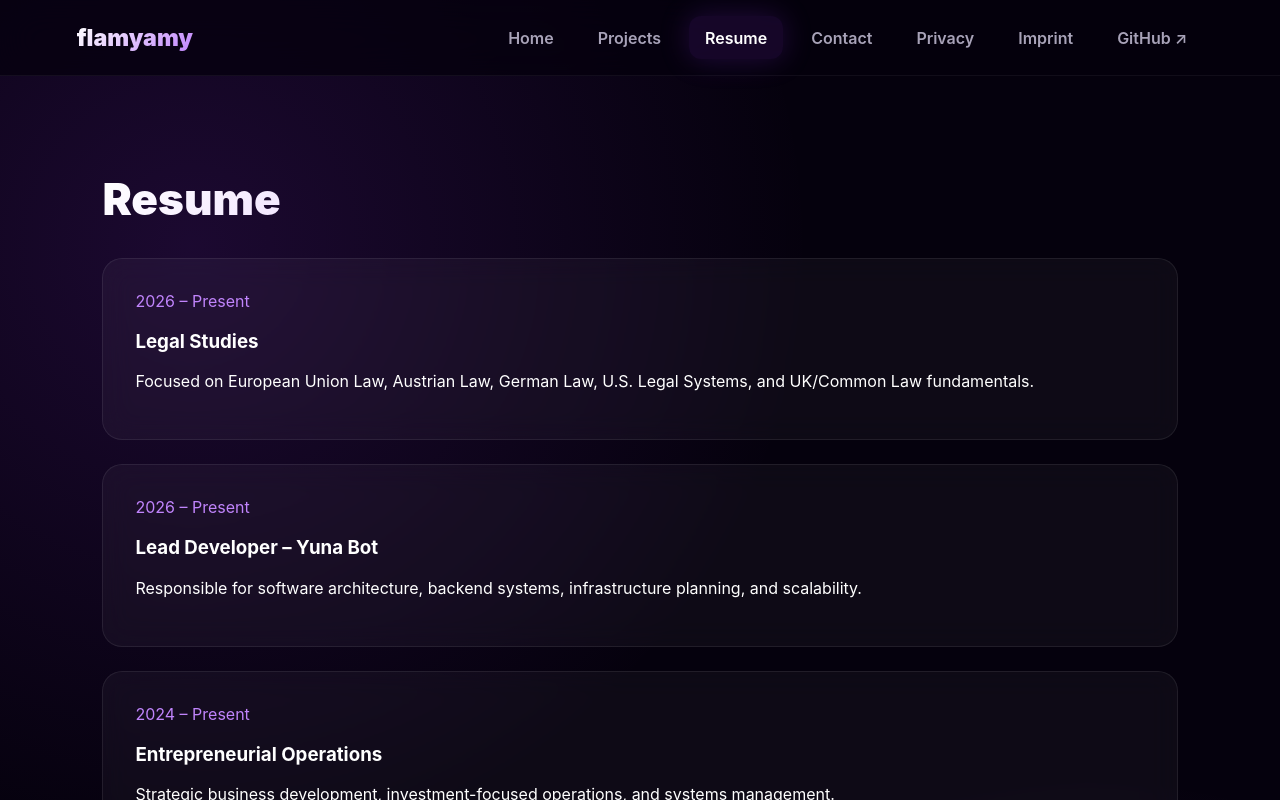
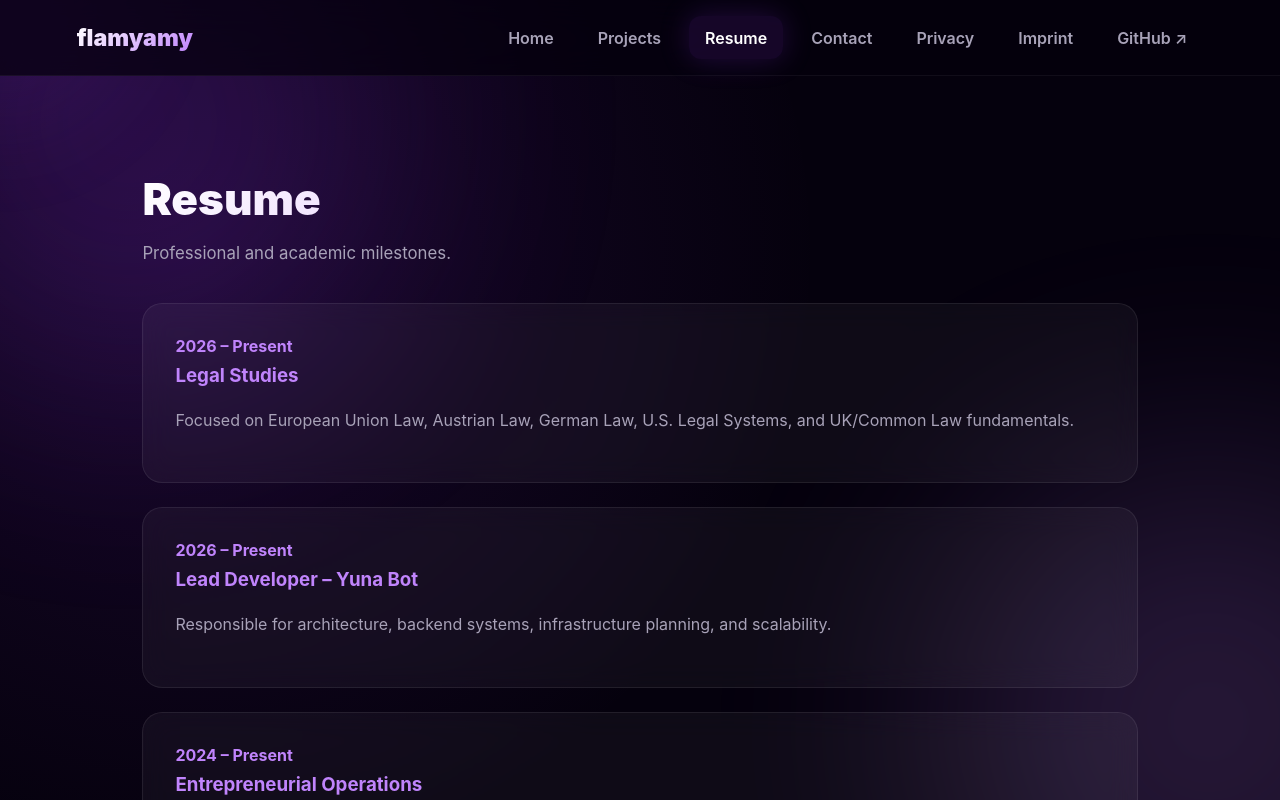
Before and after one commit to flamyamyamy/amys-portfilio, a Vue app in the folder amy-portfolio/: page /resume in a window 1280 px wide. Shown: the top 800 px of the page. Built offline with nearby package versions, Linux system fonts and the light colour scheme.

Commit message:
update v2

```diff
--- a/amy-portfolio/src/App.vue
+++ b/amy-portfolio/src/App.vue
@@ -1,9 +1,23 @@
 <script setup>
+import { onMounted } from 'vue'
 import AppNavbar from './components/layout/AppNavbar.vue'
 import AppFooter from './components/layout/AppFooter.vue'
+
+onMounted(() => {
+  const glow = document.querySelector('.cursor-glow')
+
+  window.addEventListener('mousemove', (e) => {
+    if (!glow) return
+    glow.style.left = `${e.clientX}px`
+    glow.style.top = `${e.clientY}px`
+  })
+})
 </script>
 
 <template>
+  <div class="app-grid-bg"></div>
+  <div class="cursor-glow"></div>
+
   <AppNavbar />
   <router-view />
   <AppFooter />
--- a/amy-portfolio/src/assets/main.css
+++ b/amy-portfolio/src/assets/main.css
@@ -7,8 +7,9 @@
 :root {
   --bg-main: #05010d;
   --bg-secondary: #0b0617;
-  --bg-card: rgba(255,255,255,0.04);
-  --border: rgba(255,255,255,0.08);
+
+  --card-bg: rgba(255, 255, 255, 0.045);
+  --card-border: rgba(255, 255, 255, 0.08);
 
   --text-main: #ffffff;
   --text-dim: #a8a2b8;
@@ -17,8 +18,8 @@
   --purple-light: #c084fc;
   --purple-dark: #7c3aed;
 
-  --shadow-glow: 0 0 30px rgba(147,51,234,0.22);
-  --shadow-card: 0 20px 60px rgba(0,0,0,0.35);
+  --shadow-glow: 0 0 30px rgba(147, 51, 234, 0.22);
+  --shadow-card: 0 20px 60px rgba(0, 0, 0, 0.35);
 
   --radius-lg: 28px;
   --radius-md: 20px;
@@ -35,11 +36,61 @@ body {
   margin: 0;
   font-family: Inter, sans-serif;
   color: var(--text-main);
+  overflow-x: hidden;
   background:
-    radial-gradient(circle at 15% 15%, rgba(147,51,234,0.16), transparent 35%),
-    radial-gradient(circle at 85% 85%, rgba(192,132,252,0.12), transparent 35%),
+    radial-gradient(circle at 15% 15%, rgba(147, 51, 234, 0.14), transparent 35%),
+    radial-gradient(circle at 85% 85%, rgba(192, 132, 252, 0.10), transparent 35%),
     var(--bg-main);
-  overflow-x: hidden;
+  position: relative;
+}
+
+body::before,
+body::after {
+  content: "";
+  position: fixed;
+  width: 500px;
+  height: 500px;
+  border-radius: 50%;
+  filter: blur(120px);
+  opacity: 0.18;
+  pointer-events: none;
+  z-index: -1;
+  animation: floatGlow 16s ease-in-out infinite;
+}
+
+body::before {
+  top: -150px;
+  left: -150px;
+  background: #9333ea;
+}
+
+body::after {
+  bottom: -150px;
+  right: -150px;
+  background: #c084fc;
+}
+
+@keyframes floatGlow {
+  50% {
+    transform: translate(40px, 30px) scale(1.1);
+  }
+}
+
+.cursor-glow {
+  position: fixed;
+  width: 380px;
+  height: 380px;
+  border-radius: 50%;
+  pointer-events: none;
+  z-index: 0;
+  background: radial-gradient(
+    circle,
+    rgba(147, 51, 234, 0.16) 0%,
+    rgba(147, 51, 234, 0.06) 40%,
+    transparent 70%
+  );
+  transform: translate(-50%, -50%);
+  filter: blur(30px);
 }
 
 a {
@@ -54,6 +105,12 @@ img {
 
 .page-container {
   min-height: 100vh;
+  position: relative;
+  z-index: 1;
+}
+
+.section {
+  padding: 6rem 8%;
 }
 
 .section-narrow {
@@ -61,9 +118,17 @@ img {
   margin: 0 auto;
 }
 
+.section-title {
+  font-size: 2.75rem;
+  font-weight: 900;
+  margin: 0 0 1rem;
+  background: linear-gradient(135deg, #fff, var(--purple-light));
+  -webkit-background-clip: text;
+  -webkit-text-fill-color: transparent;
+}
+
 .section-subtitle {
   color: var(--text-dim);
-  margin-top: -1rem;
   margin-bottom: 2.5rem;
   font-size: 1.05rem;
 }
@@ -71,29 +136,29 @@ img {
 .navbar {
   position: sticky;
   top: 0;
-  z-index: 1000;
+  z-index: 999;
   height: 76px;
   padding: 0 6%;
   display: flex;
   align-items: center;
   justify-content: space-between;
   backdrop-filter: blur(18px);
-  background: rgba(5,1,13,0.72);
+  background: rgba(5, 1, 13, 0.72);
   border-bottom: 1px solid rgba(255,255,255,0.05);
 }
 
 .logo {
   font-size: 1.45rem;
   font-weight: 900;
-  background: linear-gradient(135deg,#fff,var(--purple-light));
+  background: linear-gradient(135deg, #fff, var(--purple-light));
   -webkit-background-clip: text;
   -webkit-text-fill-color: transparent;
 }
 
 .nav-links {
   display: flex;
+  align-items: center;
   gap: 0.75rem;
-  align-items: center;
 }
 
 .nav-links a {
@@ -114,22 +179,18 @@ img {
 
 .menu-toggle {
   display: none;
-  background: none;
+  background: transparent;
   border: none;
   color: white;
   font-size: 2rem;
   cursor: pointer;
 }
 
-.hero,
-.section {
-  padding: 6rem 8%;
-}
-
 .hero {
   min-height: 100vh;
   display: flex;
   align-items: center;
+  padding: 6rem 8%;
 }
 
 .hero-content {
@@ -141,59 +202,50 @@ img {
 
 .hero-image {
   border-radius: var(--radius-lg);
-  box-shadow: 0 0 80px rgba(147,51,234,0.35), var(--shadow-card);
-  transition: var(--transition);
+  box-shadow:
+    0 0 80px rgba(147,51,234,0.35),
+    var(--shadow-card);
+  transition: 0.45s ease;
 }
 
 .hero-image:hover {
-  transform: translateY(-8px) scale(1.02);
+  transform: translateY(-10px) scale(1.025);
 }
 
 .status-badge {
   display: inline-block;
   padding: 0.5rem 1rem;
+  margin-bottom: 1.25rem;
   border-radius: 999px;
   background: rgba(147,51,234,0.12);
   border: 1px solid rgba(147,51,234,0.35);
   color: #d8b4fe;
   font-size: 0.9rem;
   font-weight: 600;
-  margin-bottom: 1.25rem;
 }
 
-.hero-title,
-.section-title {
+.hero-title {
+  font-size: clamp(3rem, 8vw, 6rem);
+  line-height: 1.05;
   font-weight: 900;
   margin: 0;
-  background: linear-gradient(135deg,#fff,var(--purple-light));
+  background: linear-gradient(135deg, #fff, var(--purple-light));
   -webkit-background-clip: text;
   -webkit-text-fill-color: transparent;
 }
 
-.hero-title {
-  font-size: clamp(3rem,8vw,6rem);
-  line-height: 1.1;
-}
-
-.section-title {
-  font-size: 2.75rem;
-  margin-bottom: 2rem;
-}
-
 .hero-subtitle {
   color: var(--purple-light);
+  margin-top: 1rem;
   font-size: 1.15rem;
-  margin-top: 1rem;
   font-weight: 600;
 }
 
-.hero-description,
-.content-card p,
-.project-card p,
-.skill-card p,
-.imprint-block p {
+.hero-description {
+  margin-top: 1.5rem;
   color: var(--text-dim);
   line-height: 1.8;
+  max-width: 650px;
 }
 
 .hero-actions {
@@ -207,16 +259,16 @@ img {
   padding: 1rem 1.6rem;
   border-radius: var(--radius-sm);
   font-weight: 700;
-  transition: var(--transition);
+  transition: 0.3s ease;
 }
 
 .btn-primary {
-  background: linear-gradient(135deg,var(--purple),var(--purple-dark));
+  background: linear-gradient(135deg, var(--purple), var(--purple-dark));
   box-shadow: var(--shadow-glow);
 }
 
 .btn-secondary {
-  border: 1px solid var(--border);
+  border: 1px solid var(--card-border);
   background: rgba(255,255,255,0.03);
 }
 
@@ -227,29 +279,73 @@ img {
 .projects-grid,
 .info-grid {
   display: grid;
-  grid-template-columns: repeat(2,1fr);
+  grid-template-columns: repeat(2, 1fr);
   gap: 2rem;
 }
 
 .project-card,
+.content-card,
 .skill-card,
-.content-card,
 .timeline-item,
 .imprint-card {
   padding: 2rem;
   border-radius: var(--radius-md);
-  background: var(--bg-card);
-  border: 1px solid var(--border);
+  background: var(--card-bg);
+  border: 1px solid var(--card-border);
   backdrop-filter: blur(14px);
-  transition: var(--transition);
+  transition: 0.35s ease;
+  position: relative;
+  overflow: hidden;
+}
+
+.project-card::before,
+.content-card::before,
+.skill-card::before,
+.timeline-item::before {
+  content: "";
+  position: absolute;
+  inset: 0;
+  background: linear-gradient(
+    130deg,
+    transparent,
+    rgba(255,255,255,0.05),
+    transparent
+  );
+  transform: translateX(-100%);
+  transition: 0.8s ease;
+}
+
+.project-card:hover::before,
+.content-card:hover::before,
+.skill-card:hover::before,
+.timeline-item:hover::before {
+  transform: translateX(100%);
 }
 
 .project-card:hover,
+.content-card:hover,
 .skill-card:hover,
-.content-card:hover,
 .timeline-item:hover {
-  transform: translateY(-6px);
+  transform: translateY(-8px);
   box-shadow: var(--shadow-glow);
+}
+
+.project-card h3,
+.content-card h3,
+.skill-card h3,
+.timeline-item h3,
+.imprint-block h3 {
+  color: var(--purple-light);
+  margin-top: 0;
+}
+
+.project-card p,
+.content-card p,
+.skill-card p,
+.timeline-item p,
+.imprint-block p {
+  color: var(--text-dim);
+  line-height: 1.8;
 }
 
 .timeline {
@@ -258,17 +354,25 @@ img {
   gap: 1.5rem;
 }
 
-.timeline-item span,
-.imprint-block h3,
-.content-card h3,
-.project-card h3,
-.skill-card h3 {
+.timeline-item span {
+  display: inline-block;
+  margin-bottom: 0.5rem;
   color: var(--purple-light);
+  font-weight: 700;
+}
+
+.imprint-block {
+  padding: 1.4rem 0;
+  border-bottom: 1px solid rgba(255,255,255,0.06);
+}
+
+.imprint-block:last-child {
+  border-bottom: none;
 }
 
 .footer {
+  margin-top: 6rem;
   padding: 4rem 8% 2rem;
-  margin-top: 6rem;
   border-top: 1px solid rgba(255,255,255,0.06);
   background: rgba(255,255,255,0.015);
 }
@@ -277,13 +381,16 @@ img {
   display: grid;
   grid-template-columns: 2fr 1fr 1fr;
   gap: 4rem;
-  align-items: start;
+}
+
+.footer-brand h3 {
+  margin-top: 0;
 }
 
 .footer-brand p {
   color: var(--text-dim);
+  line-height: 1.8;
   max-width: 320px;
-  line-height: 1.7;
 }
 
 .footer-links,
@@ -310,6 +417,17 @@ img {
   padding-top: 2rem;
   border-top: 1px solid rgba(255,255,255,0.06);
   color: var(--text-dim);
+}
+
+.reveal {
+  opacity: 0;
+  transform: translateY(35px);
+  transition: 0.8s ease;
+}
+
+.reveal.visible {
+  opacity: 1;
+  transform: translateY(0);
 }
 
 @media (max-width: 900px) {
--- a/amy-portfolio/src/main.js
+++ b/amy-portfolio/src/main.js
@@ -3,6 +3,25 @@ import App from './App.vue'
 import router from './router'
 import './assets/main.css'
 
-createApp(App)
-  .use(router)
-  .mount('#app')
+const app = createApp(App)
+
+app.directive('reveal', {
+  mounted(el) {
+    el.classList.add('reveal-hidden')
+
+    const observer = new IntersectionObserver(
+      ([entry]) => {
+        if (entry.isIntersecting) {
+          el.classList.add('reveal-show')
+          observer.unobserve(el)
+        }
+      },
+      { threshold: 0.15 }
+    )
+
+    observer.observe(el)
+  }
+})
+
+app.use(router)
+app.mount('#app')
--- a/amy-portfolio/src/views/ImprintView.vue
+++ b/amy-portfolio/src/views/ImprintView.vue
@@ -1,10 +1,9 @@
 <template>
   <main class="page-container">
-    <section class="section section-narrow">
+    <section class="section section-narrow" v-reveal>
       <h1 class="section-title">Imprint</h1>
-      <p class="section-subtitle">Legal information and contact details.</p>
 
-      <div class="imprint-card">
+      <div class="imprint-card" v-reveal>
         <div class="imprint-block">
           <h3>Information pursuant to § 5 ECG</h3>
           <p>
@@ -24,7 +23,7 @@
         </div>
 
         <div class="imprint-block">
-          <h3>Media Owner pursuant to § 24 MedienG</h3>
+          <h3>Media Owner</h3>
           <p>Giulia Amy Lyra Yuna Thiex</p>
         </div>
       </div>
--- a/amy-portfolio/src/views/ResumeView.vue
+++ b/amy-portfolio/src/views/ResumeView.vue
@@ -1,10 +1,13 @@
 <template>
-  <main>
-    <section class="section">
+  <main class="page-container">
+    <section class="section section-narrow" v-reveal>
       <h1 class="section-title">Resume</h1>
+      <p class="section-subtitle">
+        Professional and academic milestones.
+      </p>
 
       <div class="timeline">
-        <div class="timeline-item">
+        <div class="timeline-item" v-reveal>
           <span>2026 – Present</span>
           <h3>Legal Studies</h3>
           <p>
@@ -13,16 +16,16 @@
           </p>
         </div>
 
-        <div class="timeline-item">
+        <div class="timeline-item" v-reveal>
           <span>2026 – Present</span>
           <h3>Lead Developer – Yuna Bot</h3>
           <p>
-            Responsible for software architecture, backend systems,
+            Responsible for architecture, backend systems,
             infrastructure planning, and scalability.
           </p>
         </div>
 
-        <div class="timeline-item">
+        <div class="timeline-item" v-reveal>
           <span>2024 – Present</span>
           <h3>Entrepreneurial Operations</h3>
           <p>
@@ -31,7 +34,7 @@
           </p>
         </div>
 
-        <div class="timeline-item">
+        <div class="timeline-item" v-reveal>
           <span>2020 – Present</span>
           <h3>Community Leadership</h3>
           <p>
@@ -40,7 +43,6 @@
           </p>
         </div>
       </div>
-
     </section>
   </main>
 </template>
```
Also changed, not shown: amy-portfolio/src/views/AboutView.vue (+7 -16 lines), amy-portfolio/src/views/ContactView.vue (+9 -9 lines), amy-portfolio/src/views/HomeView.vue (+20 -3 lines), amy-portfolio/src/views/PrivacyView.vue (+8 -29 lines), amy-portfolio/src/views/ProjectsView.vue (+12 -7 lines).
